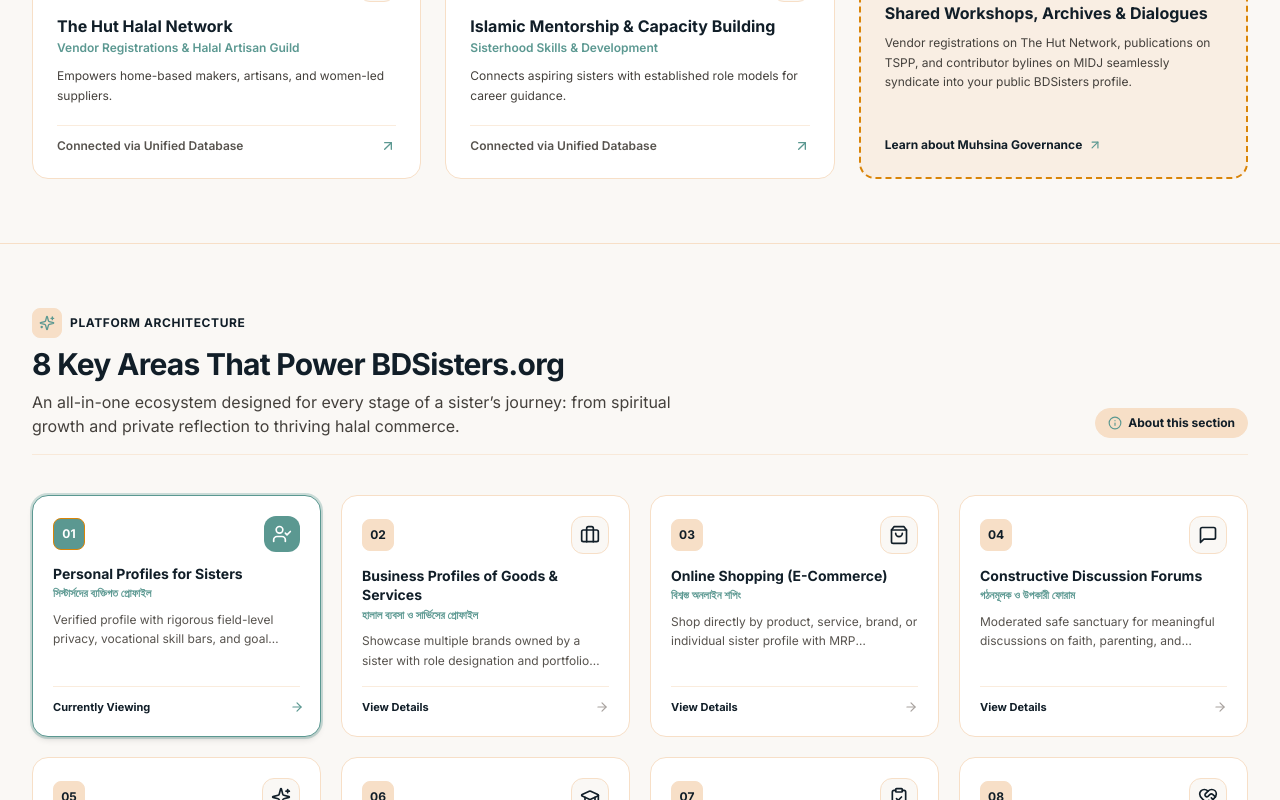
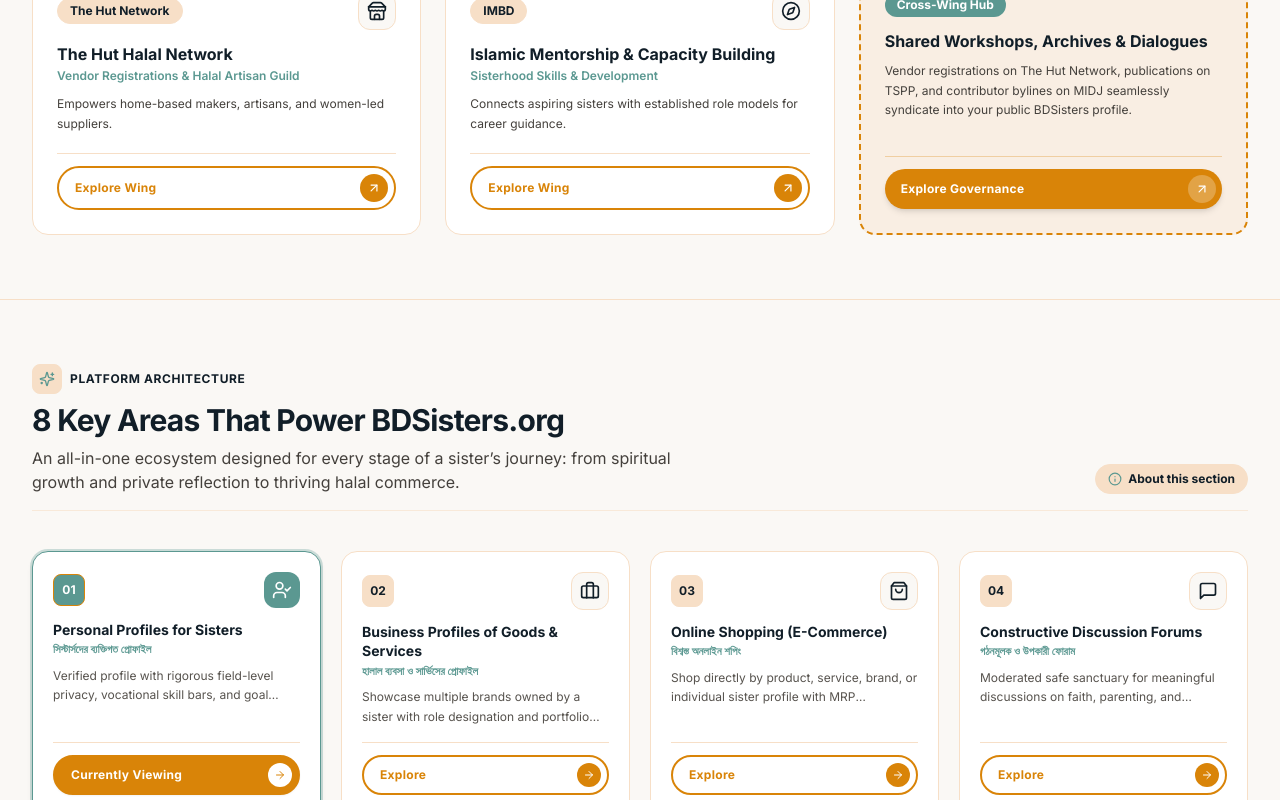
Before and after one commit to rezwanasharmin/BDSister-Project, a Next.js app: page / in a window 1280 px wide. Shown: the part 1700-2500 px from the top of the page. Built offline with nearby package versions, Linux system fonts and the light colour scheme.

Commit message:
feat: modernize Sister Wings and Key Areas with client capsule pill button design

```diff
--- a/src/components/home/KeyAreasGrid.tsx
+++ b/src/components/home/KeyAreasGrid.tsx
@@ -133,13 +133,28 @@ export function KeyAreasGrid() {
                     </p>
                   </div>
 
-                  <div className="mt-4 pt-3 border-t border-[#F7DFC7]/60 flex items-center justify-between text-[11px] font-bold text-[#111E28]">
-                    <span>{isSelected ? "Currently Viewing" : "View Details"}</span>
-                    <ArrowRight
-                      className={`w-3.5 h-3.5 transition-transform ${
-                        isSelected ? "translate-x-1 text-[#5B9891]" : "text-stone-400"
+                  {/* Capsule Action Button inspired by client reference */}
+                  <div className="mt-4 pt-3 border-t border-[#F7DFC7]">
+                    <div
+                      className={`inline-flex items-center justify-between w-full pl-4 pr-1.5 py-1.5 rounded-full transition-all duration-200 shadow-2xs ${
+                        isSelected
+                          ? "bg-[#D98408] text-white border-2 border-[#D98408] shadow-sm"
+                          : "bg-white border-2 border-[#D98408] text-[#D98408] group-hover:bg-[#D98408] group-hover:text-white"
                       }`}
-                    />
+                    >
+                      <span className="text-xs font-bold tracking-wide">
+                        {isSelected ? "Currently Viewing" : "Explore"}
+                      </span>
+                      <span
+                        className={`w-6 h-6 rounded-full flex items-center justify-center transition-all ${
+                          isSelected
+                            ? "bg-white text-[#D98408]"
+                            : "bg-[#D98408] text-white group-hover:bg-white group-hover:text-[#D98408]"
+                        }`}
+                      >
+                        <ArrowRight className="w-3 h-3" />
+                      </span>
+                    </div>
                   </div>
                 </motion.div>
               </StaggerItem>
--- a/src/components/home/UnifiedWingsSection.tsx
+++ b/src/components/home/UnifiedWingsSection.tsx
@@ -134,9 +134,16 @@ export function UnifiedWingsSection() {
                     </p>
                   </div>
 
-                  <div className="mt-5 pt-3 border-t border-[#F7DFC7]/60 flex items-center justify-between text-xs font-semibold text-stone-600 group-hover:text-[#5B9891]">
-                    <span>Connected via Unified Database</span>
-                    <ArrowUpRight className="w-4 h-4 transform group-hover:translate-x-0.5 group-hover:-translate-y-0.5 transition-transform text-[#5B9891]" />
+                  {/* Capsule Action Button inspired by client reference */}
+                  <div className="mt-5 pt-3 border-t border-[#F7DFC7]">
+                    <div className="inline-flex items-center justify-between w-full pl-4 pr-1.5 py-1.5 rounded-full bg-white border-2 border-[#D98408] text-[#D98408] group-hover:bg-[#D98408] group-hover:text-white transition-all duration-200 shadow-2xs">
+                      <span className="text-xs font-bold tracking-wide">
+                        Explore Wing
+                      </span>
+                      <span className="w-7 h-7 rounded-full bg-[#D98408] group-hover:bg-white text-white group-hover:text-[#D98408] flex items-center justify-center shadow-xs transition-all transform group-hover:translate-x-0.5 group-hover:-translate-y-0.5">
+                        <ArrowUpRight className="w-3.5 h-3.5" />
+                      </span>
+                    </div>
                   </div>
                 </motion.div>
               </StaggerItem>
@@ -162,13 +169,19 @@ export function UnifiedWingsSection() {
                   Vendor registrations on The Hut Network, publications on TSPP, and contributor bylines on MIDJ seamlessly syndicate into your public BDSisters profile.
                 </p>
               </div>
-              <a
-                href="#who-we-are"
-                className="mt-4 inline-flex items-center gap-1.5 text-xs font-bold text-[#111E28] hover:text-[#5B9891] transition-colors"
-              >
-                <span>Learn about Muhsina Governance</span>
-                <ArrowUpRight className="w-3.5 h-3.5 text-[#5B9891]" />
-              </a>
+              <div className="mt-5 pt-3 border-t border-[#D98408]/30">
+                <a
+                  href="#who-we-are"
+                  className="inline-flex items-center justify-between w-full pl-4 pr-1.5 py-1.5 rounded-full bg-[#D98408] hover:bg-[#B86E04] text-white transition-all shadow-md group/hub"
+                >
+                  <span className="text-xs font-bold tracking-wide">
+                    Explore Governance
+                  </span>
+                  <span className="w-7 h-7 rounded-full bg-white/25 text-white flex items-center justify-center shadow-xs transition-transform transform group-hover/hub:translate-x-0.5 group-hover/hub:-translate-y-0.5">
+                    <ArrowUpRight className="w-3.5 h-3.5" />
+                  </span>
+                </a>
+              </div>
             </motion.div>
           </StaggerItem>
         </StaggerContainer>
```
